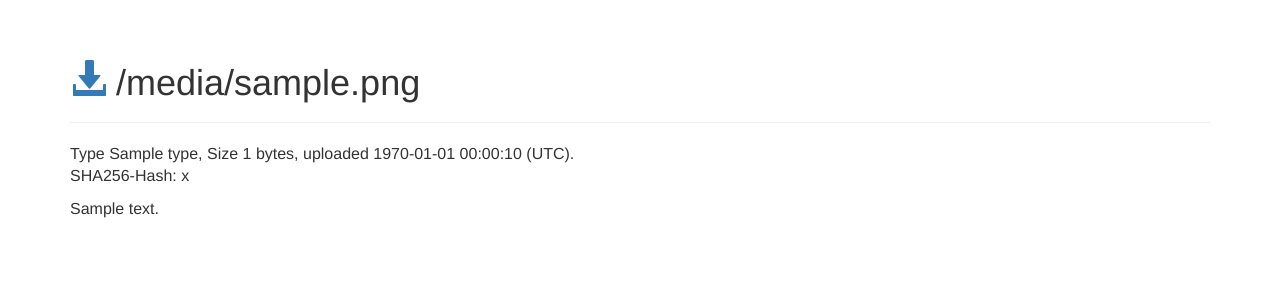
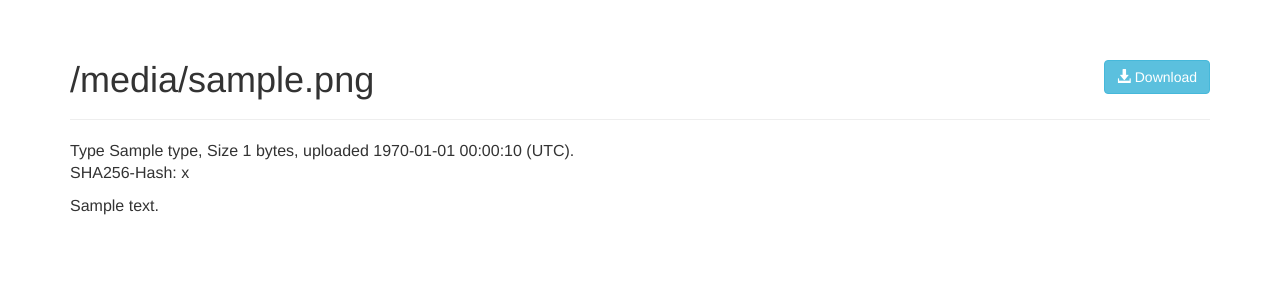
Before and after one commit to bepasty/bepasty-server, a Flask app: template bepasty/templates/display.html in a window 1280 px wide. Shown: the part 68-368 px from the top of the page. Run offline with Flask 2, Linux system fonts and the light colour scheme; the template is opened without the code that fills it: most values are stand-ins (such as "Sample title", 1, 10 or a date in 2020); parts of the project's set-up code (start-up, migrations or seed data) failed here and were passed over; some libraries are stand-ins or nearby versions.

Commit message:
item display: improve download and delete buttons

```diff
--- a/bepasty/templates/display.html
+++ b/bepasty/templates/display.html
@@ -3,10 +3,11 @@
 {% block content %}
 <div class="page-header">
     <h1>
-        <a href="{{ url_for('bepasty.download', name=name) }}">
-            <span class="glyphicon glyphicon-download-alt"></span>
-        </a>
         {{ item.meta['filename'] }}
+        {% if session.may_upload %}
+        <button id="del-btn" type="button" class="btn btn-danger pull-right"><span class="glyphicon glyphicon-remove"></span> Delete</button>
+        {% endif %}
+        <button id="dl-btn" type="button" class="btn btn-info pull-right"><span class="glyphicon glyphicon-download-alt"></span> Download</button>
     </h1>
 </div>
 
@@ -14,9 +15,6 @@
     <p>
         Type {{ item.meta.get('type') or 'undefined' }}, Size {{ item.meta['size'] }} bytes, uploaded {{ item.meta['timestamp-upload'] | datetime }}.<br/>
         SHA256-Hash: {{ item.meta.get('hash')}}
-        {% if session.may_upload %}
-        <button id="del-btn" type="button" class="btn btn-danger pull-right">Delete File from Server</button>
-        {% endif %}
     </p>
 
 </div>
```
